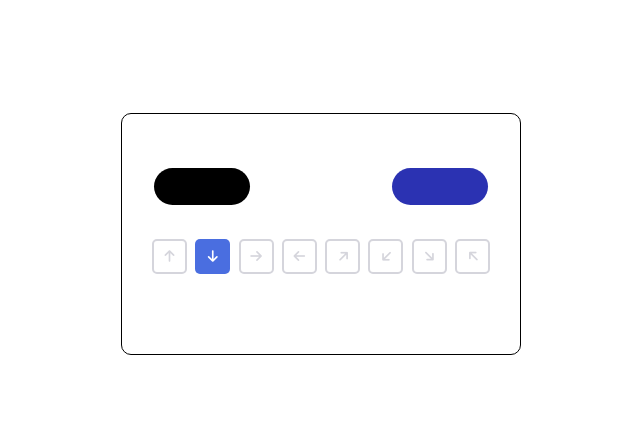
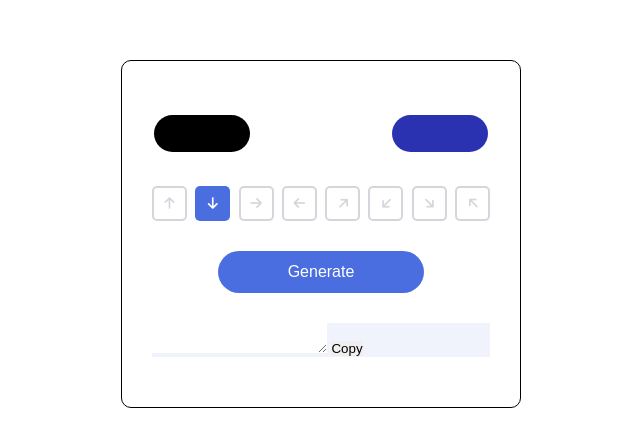
Before and after one commit to jahallb1/gradient-generator, a plain HTML site: page index.html in a window 1280 px wide. Shown: the part 166-612 px from the top of the page, without its empty margins (319-959 px from the left). Drawn offline with Linux system fonts and the light colour scheme.

Commit message:
changes to submit button

```diff
--- a/index.html
+++ b/index.html
@@ -40,6 +40,11 @@
                 <i class="fas fa-arrow-left"></i>
             </button>
         </div>
+        <button id="submit">Generate</button>
+        <div class="output">
+            <textarea id="code" rows="2"></textarea>
+            <button id="copy">Copy</button>
+        </div>
     </div>
     <script src="https://kit.fontawesome.com/42d1d17f6f.js" crossorigin="anonymous"></script>
     <script src="script.js"></script>
--- a/style.css
+++ b/style.css
@@ -71,3 +71,17 @@ input[type="color"]::-webkit-color-swatch {
     background-color: #4a6ee0;
     color: #ffffff;
 }
+#submit {
+    display: block;
+    background-color: #4a6ee0;
+    color: #ffffff;
+    font-size: 16px;
+    padding: 12px 70px;
+    border-radius: 25px;
+    margin: 0 auto 30px auto;
+    cursor: pointer;
+}
+
+.output {
+    background-color: #f0f2fc;
+}
```
